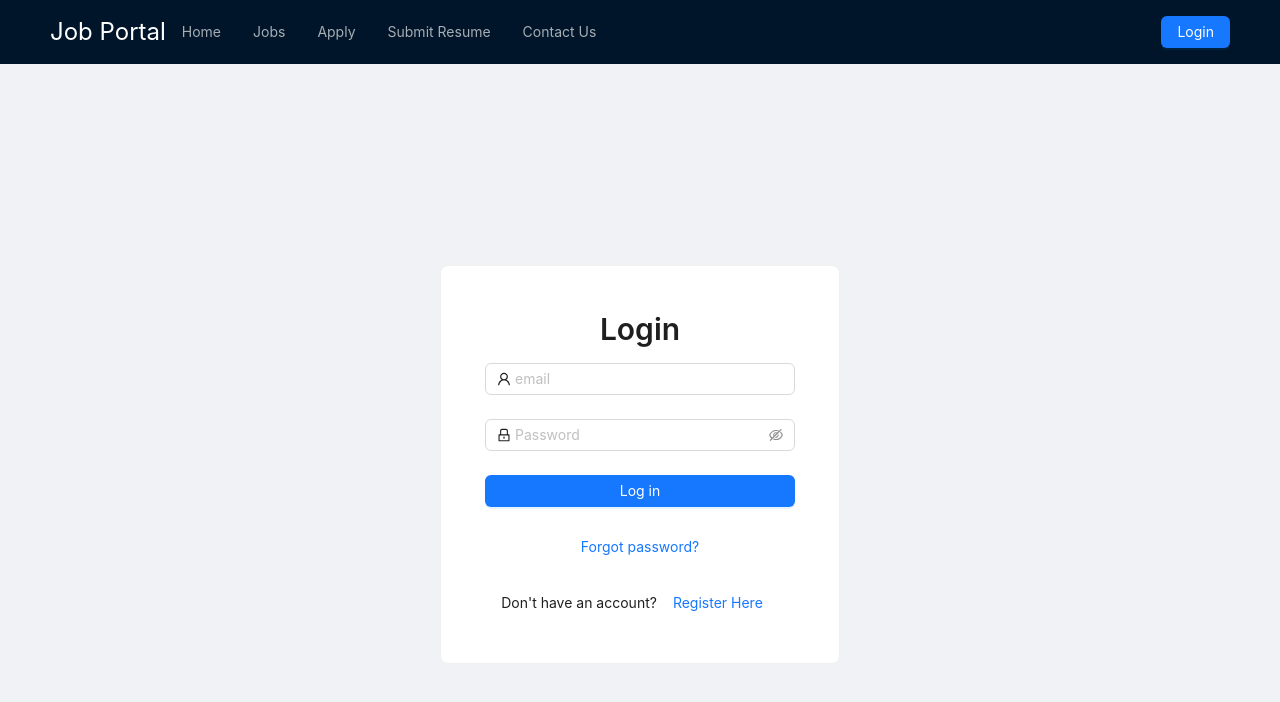
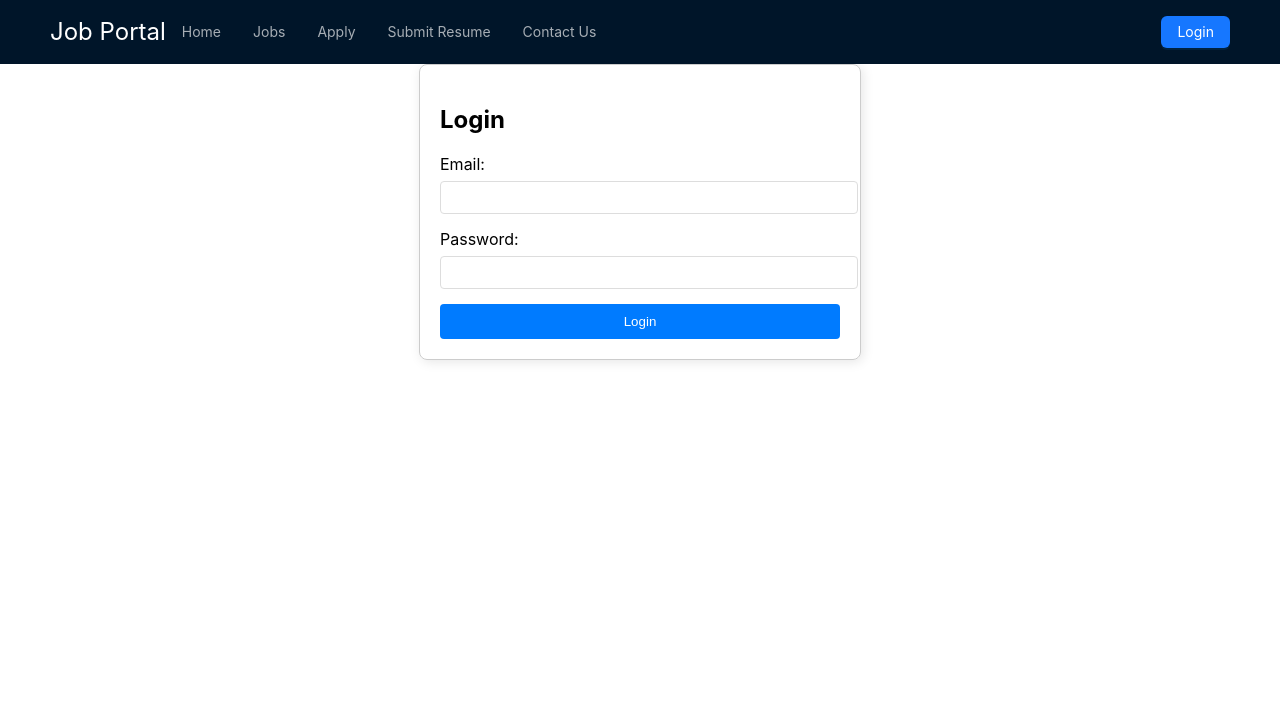
Before and after one commit to Lars1156/JobPortal, a React (Create React App) app in the folder Frontend/client-poratal-site/: page /login in a window 1280 px wide. Shown: the top 702 px of the page. Built offline with nearby package versions, Linux system fonts and the light colour scheme; the HTML template or start-up script is replaced by a standard one.

Commit message:
slove the login page Issuu on the

```diff
--- a/Frontend/client-poratal-site/src/components/LoginPage.js
+++ b/Frontend/client-poratal-site/src/components/LoginPage.js
@@ -1,90 +1,59 @@
 import React, { useState } from 'react';
-import { Form, Input, Button, Card, Typography, message } from 'antd';
-import { UserOutlined, LockOutlined } from '@ant-design/icons';
-import { Link, useNavigate } from 'react-router-dom';
 import axios from 'axios';
-import 'antd/dist/reset.css';
-
-const { Title } = Typography;
+import { useNavigate } from 'react-router-dom';
+import '../components/cssFile/login.css'
 
 const LoginPage = () => {
-  const [loading, setLoading] = useState(false);
-  const history = useNavigate();
+  const [email, setEmail] = useState('');
+  const [password, setPassword] = useState('');
+  const [error, setError] = useState('');
+  const navigate = useNavigate();
 
-  const onFinish = async (values) => {
-    console.log('Received values:', values);
-    setLoading(true); // Start loading
+  const handleLogin = async (e) => {
+    e.preventDefault();
+    try {
+      const response = await axios.post('http://localhost:4000/api/loginUser', { email, password });
+      const { token, user } = response.data;
 
-    try {
-      // Construct payload as required by the backend
-      const payload = {
-        auth: {
-          email: values.eamil,
-          password: values.password,
-        }
-      };
+      // Save the token to localStorage or a secure cookie
+      localStorage.setItem('authToken', token);
 
-      // Make API call to login
-      const response = await axios.post('http://localhost:4000/api/loginUser', payload);
+      // Redirect to a dashboard or home page after successful login
+      navigate('/dashboard');
 
-      // Handle the response if login is successful
-      console.log('Login successful:', response);
-
-      // Store the token (if applicable)
-      localStorage.setItem('token', response.data.token);
-      message.success('Login successful!');
-
-      // Redirect to dashboard or home page
-      history.push('/dashboard');
-    } catch (error) {
-      console.error('Login failed:', error);
-      message.error('Login failed. Please check your credentials.');
-    } finally {
-      setLoading(false); // Stop loading
+      console.log('Login successful:', user);
+    } catch (err) {
+      setError(err.response?.data?.message || 'An error occurred');
     }
   };
 
   return (
-    <div style={{ display: 'flex', justifyContent: 'center', alignItems: 'center', minHeight: '100vh', backgroundColor: '#f0f2f5' }}>
-      <Card style={{ maxWidth: 400, width: '100%', padding: '20px' }}>
-        <Title level={2} style={{ textAlign: 'center' }}>Login</Title>
-        <Form
-          name="login_form"
-          initialValues={{ remember: true }}
-          onFinish={onFinish}
-        >
-          <Form.Item
-            name="email"
-            rules={[{ required: true, message: 'Please input your email!' }]}
-          >
-            <Input prefix={<UserOutlined />} placeholder="email" />
-          </Form.Item>
-
-          <Form.Item
-            name="password"
-            rules={[{ required: true, message: 'Please input your password!' }]}
-          >
-            <Input.Password prefix={<LockOutlined />} placeholder="Password" />
-          </Form.Item>
-
-          <Form.Item>
-            <Button type="primary" htmlType="submit" block loading={loading}>
-              Log in
-            </Button>
-          </Form.Item>
-
-          <Form.Item style={{ textAlign: 'center' }}>
-            <Link to="/forgot-password">Forgot password?</Link>
-          </Form.Item>
-        </Form>
-
-        <div style={{ textAlign: 'center', marginTop: '10px' }}>
-          <Typography.Text>Don't have an account?</Typography.Text>
-          <Link to="/register">
-            <Button type="link">Register Here</Button>
-          </Link>
+    <div className="login-container">
+      <h2>Login</h2>
+      {error && <p className="error-message">{error}</p>}
+      <form onSubmit={handleLogin}>
+        <div className="form-group">
+          <label htmlFor="email">Email:</label>
+          <input
+            type="email"
+            id="email"
+            value={email}
+            onChange={(e) => setEmail(e.target.value)}
+            required
+          />
         </div>
-      </Card>
+        <div className="form-group">
+          <label htmlFor="password">Password:</label>
+          <input
+            type="password"
+            id="password"
+            value={password}
+            onChange={(e) => setPassword(e.target.value)}
+            required
+          />
+        </div>
+        <button type="submit">Login</button>
+      </form>
     </div>
   );
 };
--- /dev/null
+++ b/Frontend/client-poratal-site/src/components/cssFile/login.css
@@ -0,0 +1,44 @@
+.login-container {
+    max-width: 400px;
+    margin: auto;
+    padding: 20px;
+    border: 1px solid #ccc;
+    border-radius: 8px;
+    box-shadow: 2px 2px 12px rgba(0, 0, 0, 0.1);
+  }
+
+  .form-group {
+    margin-bottom: 15px;
+  }
+
+  label {
+    display: block;
+    margin-bottom: 5px;
+  }
+
+  input {
+    width: 100%;
+    padding: 8px;
+    margin-top: 2px;
+    border-radius: 4px;
+    border: 1px solid #ddd;
+  }
+
+  button {
+    width: 100%;
+    padding: 10px;
+    background-color: #007bff;
+    color: white;
+    border: none;
+    border-radius: 4px;
+    cursor: pointer;
+  }
+
+  button:hover {
+    background-color: #0056b3;
+  }
+
+  .error-message {
+    color: red;
+    margin-bottom: 10px;
+  }
```
